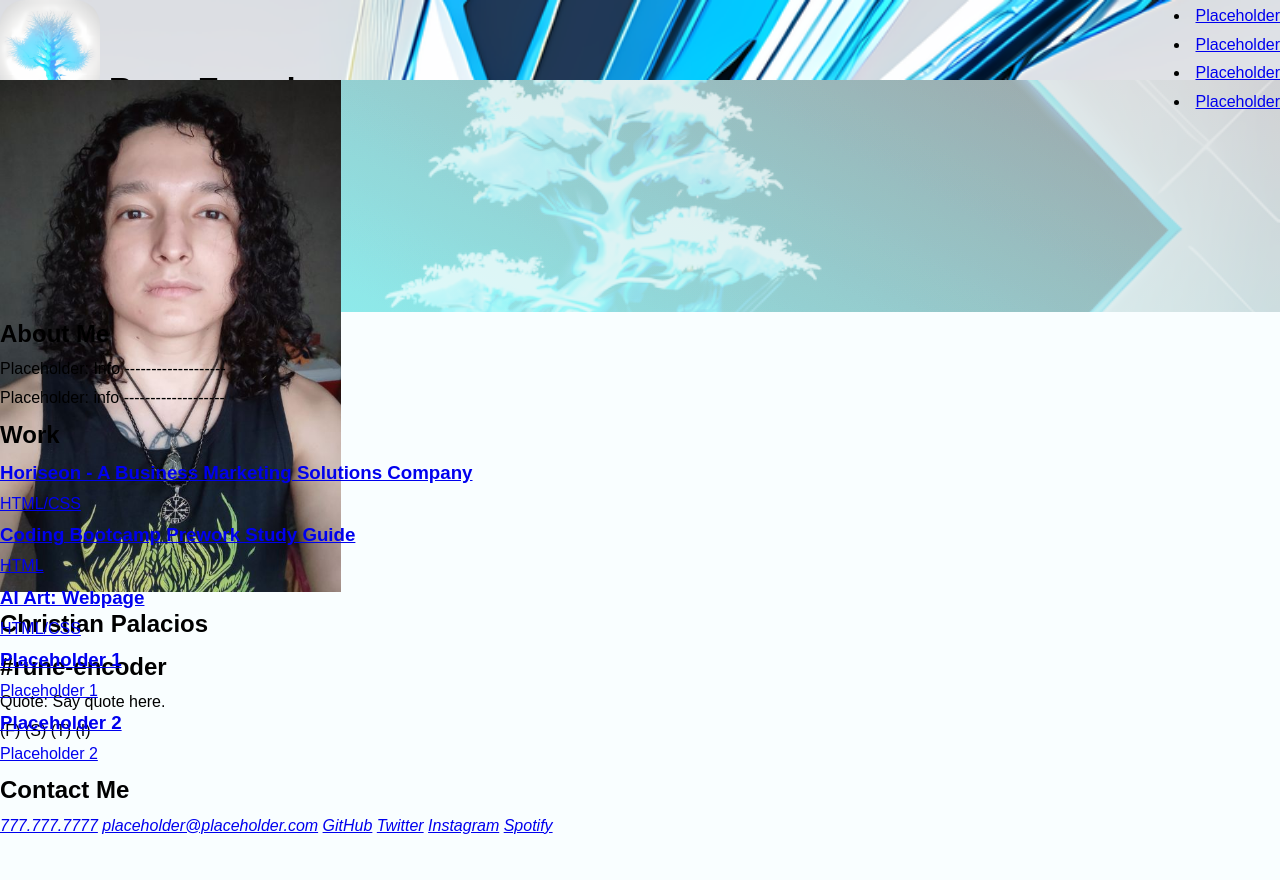
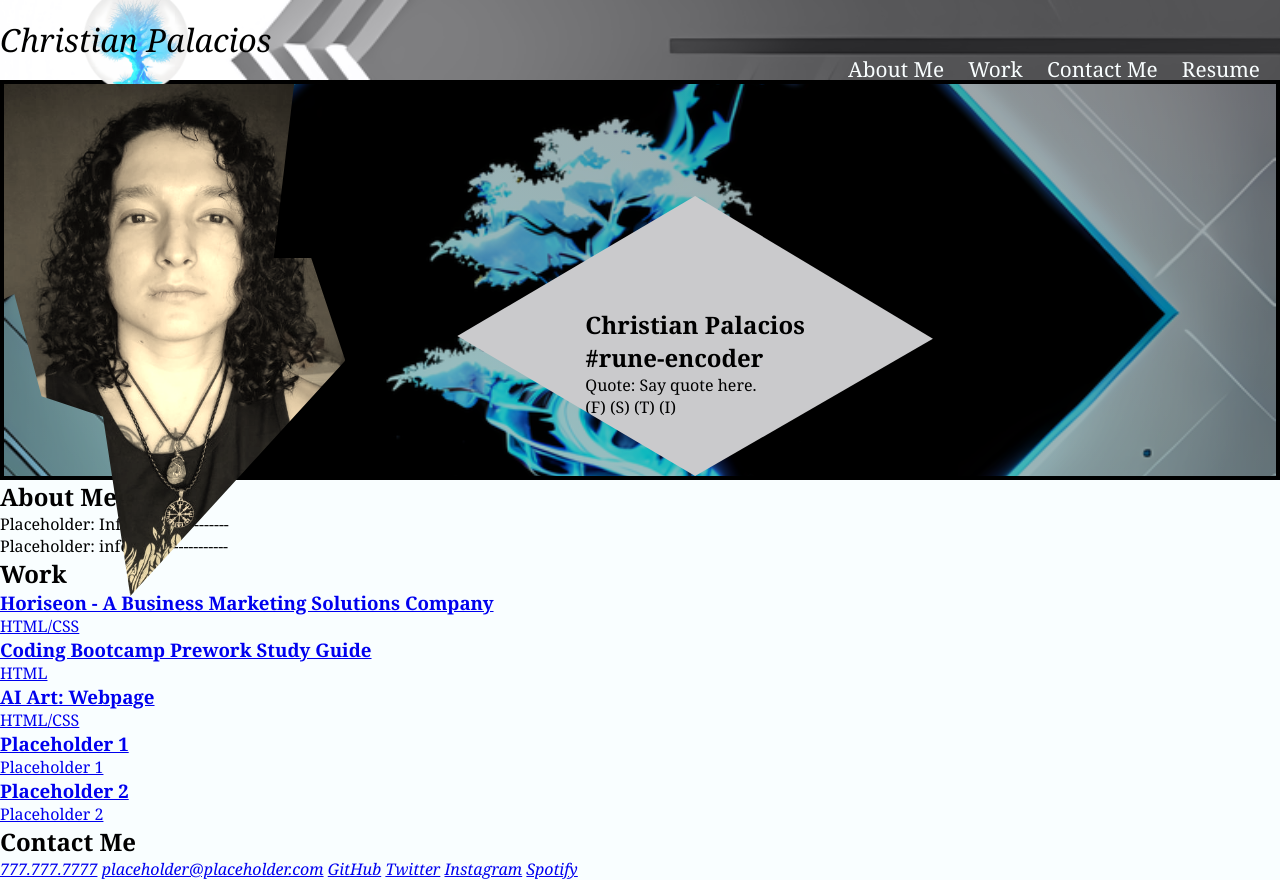
Before and after one commit to rune-encoder/Portfolio-v1, a plain HTML site: page index.html in a window 1280 px wide. Before the commit the page ends 840 px from the top, so only its background shows below. Drawn offline with Linux system fonts and the light colour scheme.

Commit message:
Added initial CSS style to the header and main

```diff
--- a/assets/style.css
+++ b/assets/style.css
@@ -13,61 +13,85 @@
     --light: #F9FEFF;
 }
 
+body {
+    font-family: Cambria, Cochin, Georgia, Times, 'Times New Roman', serif;
+    color: var(--dark);
+    background-color: var(--light);
+}
+
+header {
+    background-image: url(./images/header.png), linear-gradient(175deg, var(--tertiary) 0%, var(--medium) 100%);
+    background-blend-mode: luminosity;
+    background-color: var(--medium);
+    background-size: cover;
+    background-position: center;
+    background-repeat: no-repeat;
+
+    position: static;
+    width: 100%;
+    height: 10vh;
+    align-items: center;
+    display: flex;
+    justify-content: space-between;
+}
+
+h1 {
+    background-image: url("./images/icon2.png");
+    background-size: contain;
+    background-position: center;
+    background-repeat: no-repeat;
+    /* box-shadow: 10px 10px 20px 0px rgba(0,0,0,0.75); */
+    font-style: oblique;
+    font-weight: 500;
+    line-height: 1.8;
+    margin-left: 0;
+    padding: 3vh 0;
+}
+
+nav {
+    margin-top: 57px;
+    margin-right: 10px;
+}
+
+nav a {
+    text-decoration: none;
+    padding: 5px 10px;
+    font-size: 1.3rem;
+    color: var(--light);
+}
+
 .hero-banner {
     background-image: url("../assets/images/main-background.png"), linear-gradient(27deg, var(--secondary) 0%, var(--medium) 100%);
-    background-blend-mode: soft-light;
-    /* background-color: var(--medium); */
-    height: 29vh;
+    background-blend-mode: multiply;
+    background-color: var(--medium);
     background-position: center;
     background-repeat: no-repeat;
     background-size: cover;
+    border: 0.5vh var(--dark) solid;
+
+    height: 50vh;
     padding: 0;
 
-    /* background-blend-mode: soft-light; */
-
-
-}
-
-body {
-    font-family: Arial, Helvetica, sans-serif;
-    color: var(--dark);
-    background-color: var(--light);
-    line-height: 1.8;
-
-}
-
-header {
-
-    background-image: url("../assets/images/00177.png");
-    background-color: var(--medium);
-    height: 10vh;
-    background-position: center;
-    background-repeat: no-repeat;
-    background-size: cover;
-
-
     display: flex;
-    flex-direction: row;
-    justify-content: space-between;
-    flex-wrap: wrap;
-    align-items: center;
-    background-color: var(--secondary);
-}
-
-header img {
-    border-radius: 25%;
-    width: 100px;
-
-}
-}
-
-header h1 {
-    width: 100%;
-
+    justify-content: flex-start;
 }
 
 section figure img {
+    clip-path: polygon(85% 0%, 79% 34%, 90% 34%, 100% 54%, 37% 100%, 29% 65%, 11% 61%, 3% 41%, 0% 42%, 0% 0%);
+    filter: drop-shadow(30px 30px 15px #9206e2);
+    filter: grayscale(50%) sepia(75%);
     margin: 0;
     max-height: 512px;
     max-width: 512px;
 }
+
+hgroup {
+    background-color: var(--medium);
+    margin: 7rem 3rem 0 7rem;
+    padding: 7rem 8rem;
+    clip-path: polygon(50% 0%, 100% 51%, 50% 100%, 0 50%);
+    filter: drop-shadow(6px 7px 11px var(--light));
+
+    color: var(--dark);
+    font-weight: 300;
+}
--- a/index.html
+++ b/index.html
@@ -9,18 +9,14 @@
 </head>
 <body>
   <header>
-    <h1>
-      <img src="./assets/images/icon.png" alt="neon tree icon">
-            Rune
-            Encoder
-    </h1>
+      <h1>
+        Christian Palacios
+      </h1>
     <nav>
-      <menu>
-        <li><a href="#Placeholder">Placeholder</a></li>
-        <li><a href="#Placeholder">Placeholder</a></li>
-        <li><a href="#Placeholder">Placeholder</a></li>
-        <li><a href="#">Placeholder</a></li>
-      </menu>
+      <a href="#Placeholder">About Me</a>
+      <a href="#Placeholder">Work</a>
+      <a href="#Placeholder">Contact Me</a>
+      <a href="#">Resume</a>
     </nav>
   </header>
 
```
Also changed, not shown: assets/images/header.png (added), assets/images/icon2.png (added).
